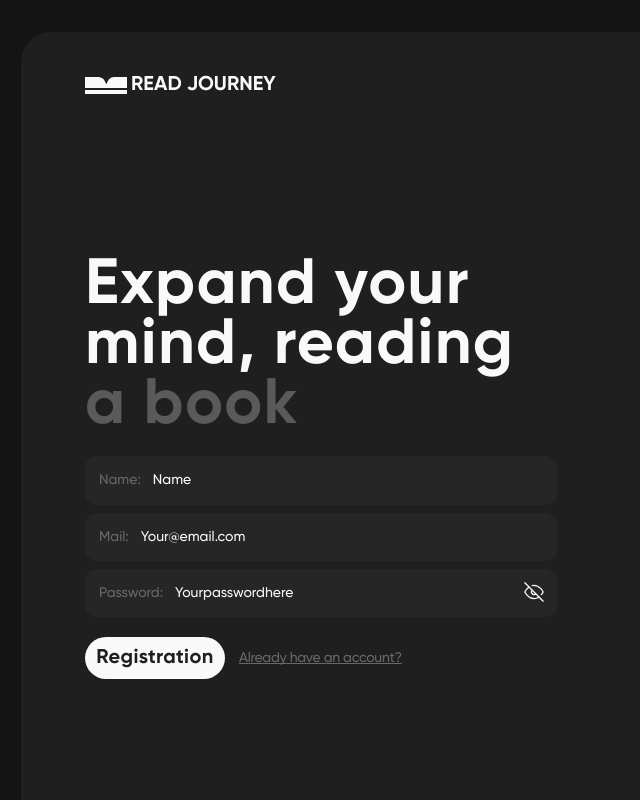
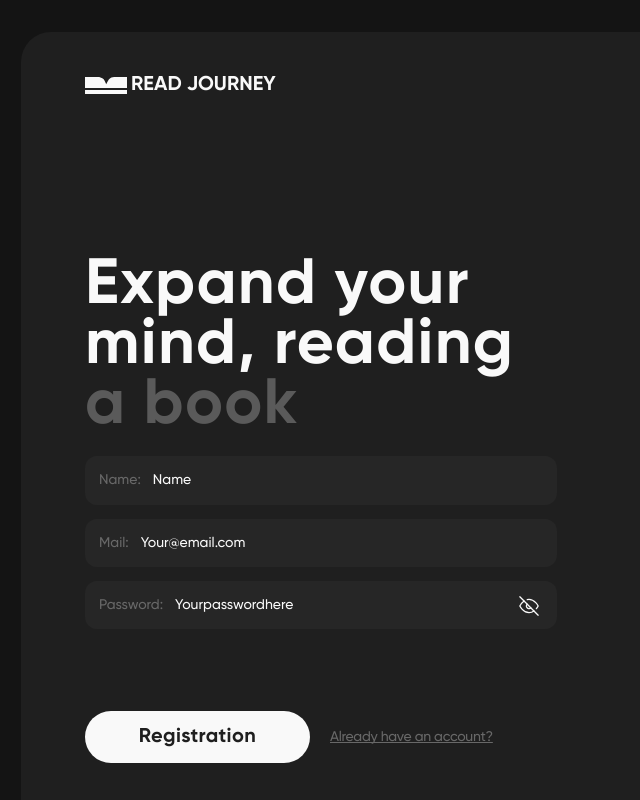
Before and after one commit to vitalii-cherukha/read-journey, a React (Vite) app: page /register in a window 1280 px wide. Shown: the top 800 px of the page, without its empty margins (267-907 px from the left). Built offline with nearby package versions, Linux system fonts and the light colour scheme.

Commit message:
add styles in register component

```diff
--- a/src/components/common/RegisterForm/RegisterForm.module.css
+++ b/src/components/common/RegisterForm/RegisterForm.module.css
@@ -45,9 +45,10 @@
   position: absolute;
   fill: none;
   stroke: #f9f9f9;
-
+  width: 18px;
+  height: 18px;
   top: 13px;
-  right: 13px;
+  right: 16px;
 }
 
 .btnWrapper {
@@ -85,6 +86,10 @@
 
 /* Styles for Tablet devices */
 @media only screen and (min-width: 768px) {
+  .form {
+    gap: 14px;
+  }
+
   .label {
     font-size: 14px;
   }
@@ -94,7 +99,21 @@
     line-height: 129%;
   }
 
+  .icon {
+    width: 20px;
+    height: 20px;
+    top: 15px;
+    right: 18px;
+  }
+
+  .btnWrapper {
+    margin-top: 68px;
+    gap: 20px;
+  }
+
   .btn {
+    width: 225px;
+    height: 52px;
     font-size: 20px;
     line-height: 100%;
   }
--- a/src/components/common/RegisterForm/RegisterForm.tsx
+++ b/src/components/common/RegisterForm/RegisterForm.tsx
@@ -95,8 +95,8 @@ const RegisterForm = ({ onSubmit, loading }: RegisterFormProps) => {
         <svg
           className={css.icon}
           onClick={togglePassword}
-          width="20"
-          height="20"
+          width="18"
+          height="18"
         >
           <use
             href={`/sprite.svg#${showPassword ? 'icon-eye' : 'icon-eye-off'}`}
```
